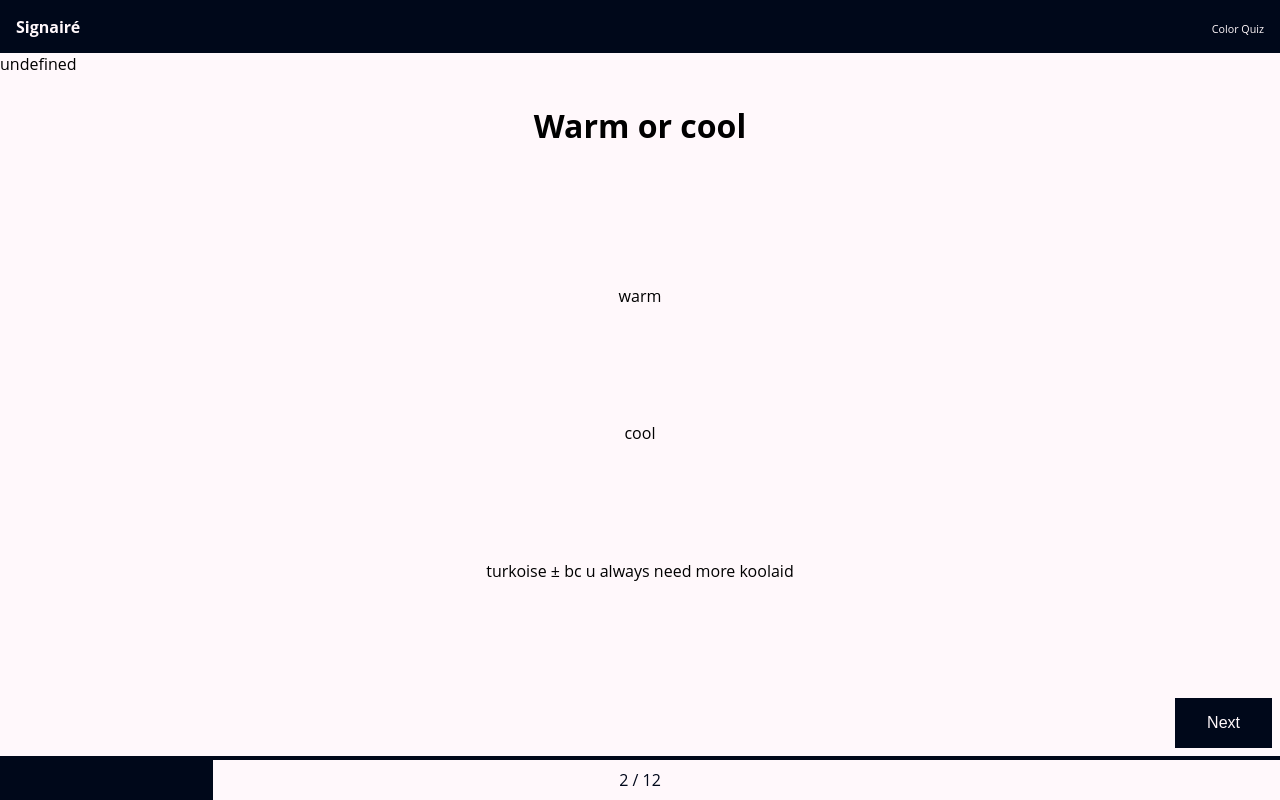
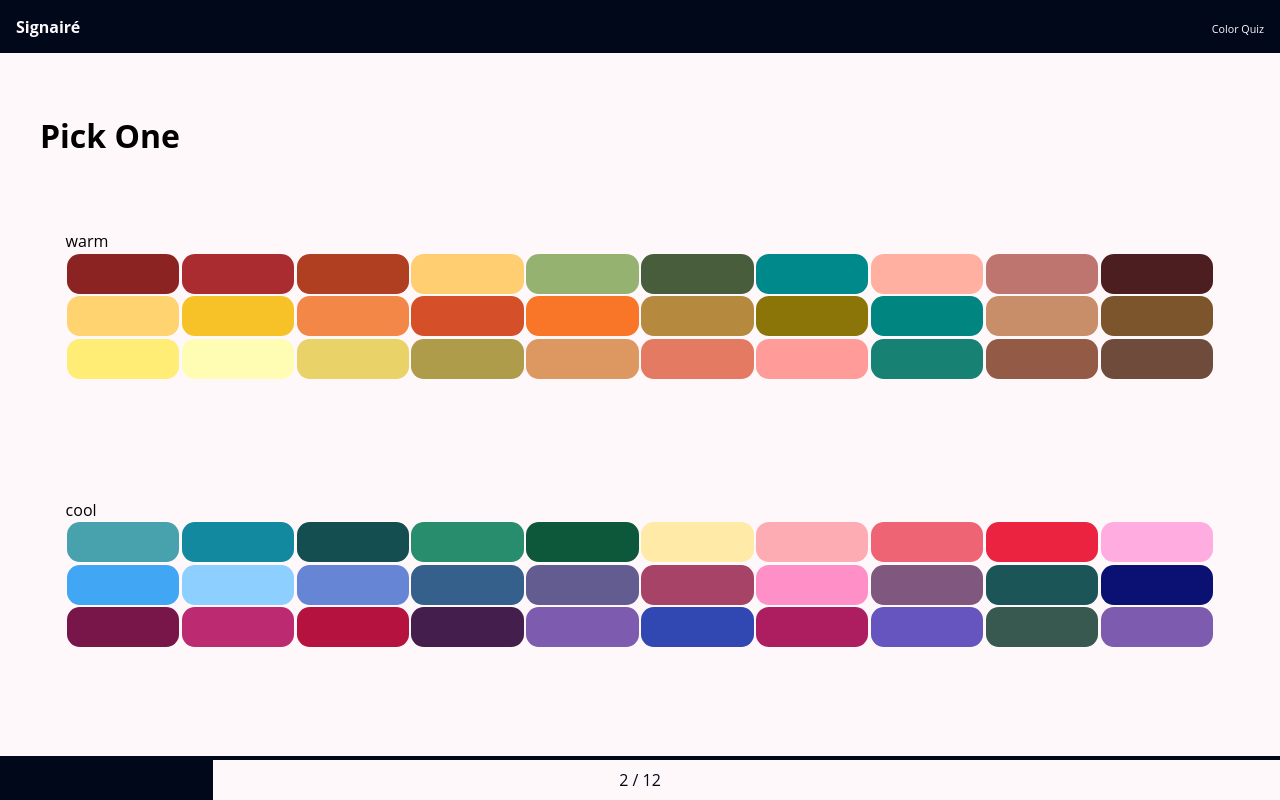
Before and after one commit to jmartin54/svelte-quiz, a Svelte app: page / in a window 1280 px wide. Both pictures are taken after a click on the button "Start Quiz". Built offline with nearby package versions, Linux system fonts and the light colour scheme; a web font is replaced by a local one.

Commit message:
Add warm or cool page

```diff
--- a/src/App.svelte
+++ b/src/App.svelte
@@ -2,6 +2,7 @@
   import Footer from "./lib/Footer.svelte";
   import Header from "./lib/Header.svelte";
   import Welcome from "./pages/Welcome.svelte";
+  import TestColorGroups from "./pages/TestColorGroups.svelte";
   import WarmOrCool from "./pages/WarmOrCool.svelte";
 
   let page = 1;
@@ -17,9 +18,9 @@
 
 <main>
   <Header />
-  {warmCool}
   {#if      page == 1}  <Welcome on:click={handleClick} />
   {:else if page == 2}  <WarmOrCool on:click={handleClick} bind:selected={warmCool} />
+  {:else if page == 3}  <TestColorGroups on:click={handleClick} {warmCool} />
   {:else}               <Welcome on:click={handleClick} />
   {/if}
   <Footer {page} {outOf} />
--- a/src/pages/PageLayout.svelte
+++ b/src/pages/PageLayout.svelte
@@ -1,31 +1,41 @@
 <script lang="ts">
+	import VStack from '../lib/VStack.svelte';
     import NextButton from './../lib/NextButton.svelte';
+
+    export let disableNext = false;
 </script>
 
-<div class="container">
+<div class="page">
+    <VStack class="container">
         <slot></slot>
         <div class="button-container">
+            {#if !disableNext}
                 <NextButton on:click>
                     <slot name="buttonTitle">
                         <slot name="missing">Next</slot>
                     </slot>
                 </NextButton>
+            {/if}
         </div>
+    </VStack>
 </div>
 
 
 <style>
 
-    .container {
-        flex-grow: 1;
+    .page {
         display: flex;
         flex-direction: column;
+        flex-grow: 1;
+        padding: 5vh;
+    }
+
+    .page :global(.container) {
         justify-content: space-between;
-        align-items: center;
-        padding: 1vh;
     }
 
     .button-container {
         align-self: flex-end;
     }
+
 </style>
--- /dev/null
+++ b/src/pages/TestColorGroups.svelte
@@ -0,0 +1,26 @@
+<script>
+  import HStack from "../lib/HStack.svelte";
+import VStack from "../lib/VStack.svelte";
+import { best_colors } from "../assets/theme/best_colors";
+import PageLayout from "./PageLayout.svelte";
+
+  export let warmCool;
+
+</script>
+<PageLayout on:click>
+    <h1> Hello world </h1>
+
+    {warmCool}
+
+    {#each Object.entries(best_colors) as [group, colors]}
+      <VStack>
+        {group}
+        <HStack>
+          {#each colors as color}
+            <div style:background={color} height='10vh' style:flex={1}></div>
+          {/each}
+        </HStack>
+      </VStack>
+    {/each}
+
+</PageLayout>
--- a/src/pages/WarmOrCool.svelte
+++ b/src/pages/WarmOrCool.svelte
@@ -1,25 +1,69 @@
 <script lang="ts">
+
+  import HStack from "../lib/HStack.svelte";
+  import { best_colors, warm_cool } from "../assets/theme/best_colors";
   import PageLayout from "./PageLayout.svelte";
+  import Swatch from "../lib/Swatch.svelte";
+  import VStack from "../lib/VStack.svelte";
+  import Space from "../lib/Space.svelte";
 
-  export let selected;
+  export let selected = null;
 
-  function select(ev: MouseEvent) {
-    selected = ev.target.getAttribute('data-value');
+  function select(temp: string) {
+    selected = temp;
   }
 
   function selectKeyboard(){} // TODO: this
 
-  let options = ['warm', 'cool', 'turkoise ± bc u always need more koolaid'];
+  let options = Object.entries(warm_cool);
 
 </script>
 
-<PageLayout on:click>
-    <h1>Warm or cool</h1>
+<PageLayout on:click disableNext={selected == null}>
 
-    {#each options as option}
-      <div on:click={select} on:keypress={selectKeyboard} data-value={option}>
-        {option}
-      </div>
-    {/each}
+  <h1>Pick One</h1>
+  {#each options as [temp, color_groups]}
+    <div
+      on:click={()=> select(temp)}
+      on:keypress={selectKeyboard}
+      data-value={temp}
+      class={ selected == temp ? 'active option' : 'option' }
+    >
+    <VStack>
+      {temp}
+      {#each color_groups as color_group}
+        <HStack>
+          {#each best_colors[color_group] as color}
+          <Swatch {color} />
+          {/each}
+        </HStack>
+      {/each}
+      </VStack>
+    </div>
+    <Space />
+  {/each}
 
 </PageLayout>
+
+<style>
+  .option {
+    display: flex;
+    flex-grow: 1;
+    align-items: center;
+    justify-content: center;
+    border-radius: 1.5vh;
+    padding: 2vw;
+  }
+  .option[data-value='warm']:hover {
+    background-color: var(--color-light-200);
+  }
+  .option[data-value='cool']:hover {
+    background-color: var(--color-dark-400);
+  }
+  .active.option[data-value='warm'] {
+    border: 0.1vh solid var(--color-light-800);
+  }
+  .active.option[data-value='cool'] {
+    border: 0.1vh solid var(--color-dark-200);
+  }
+</style>
```
Lines whose indentation alone changed are shown as unchanged.
